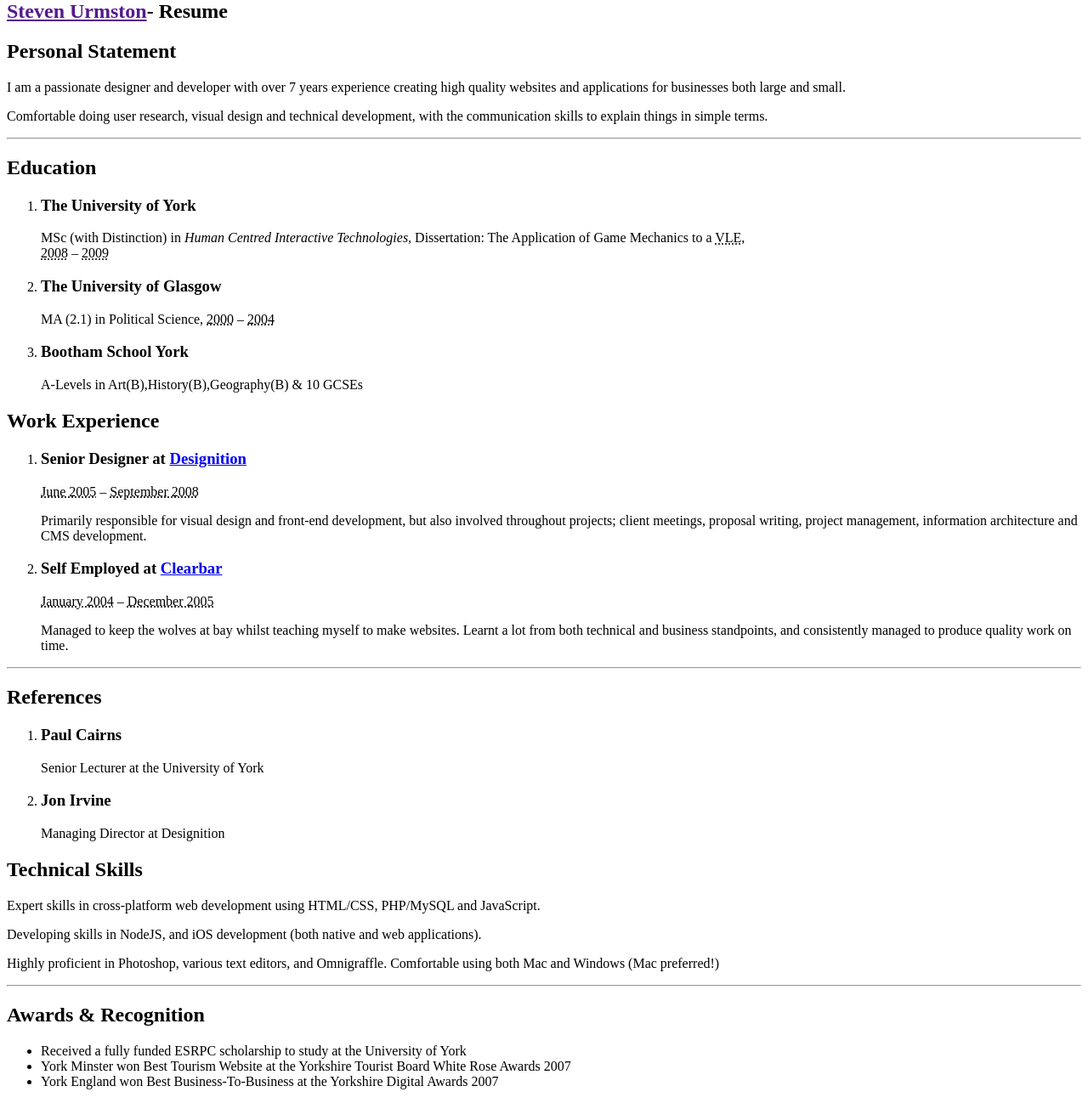
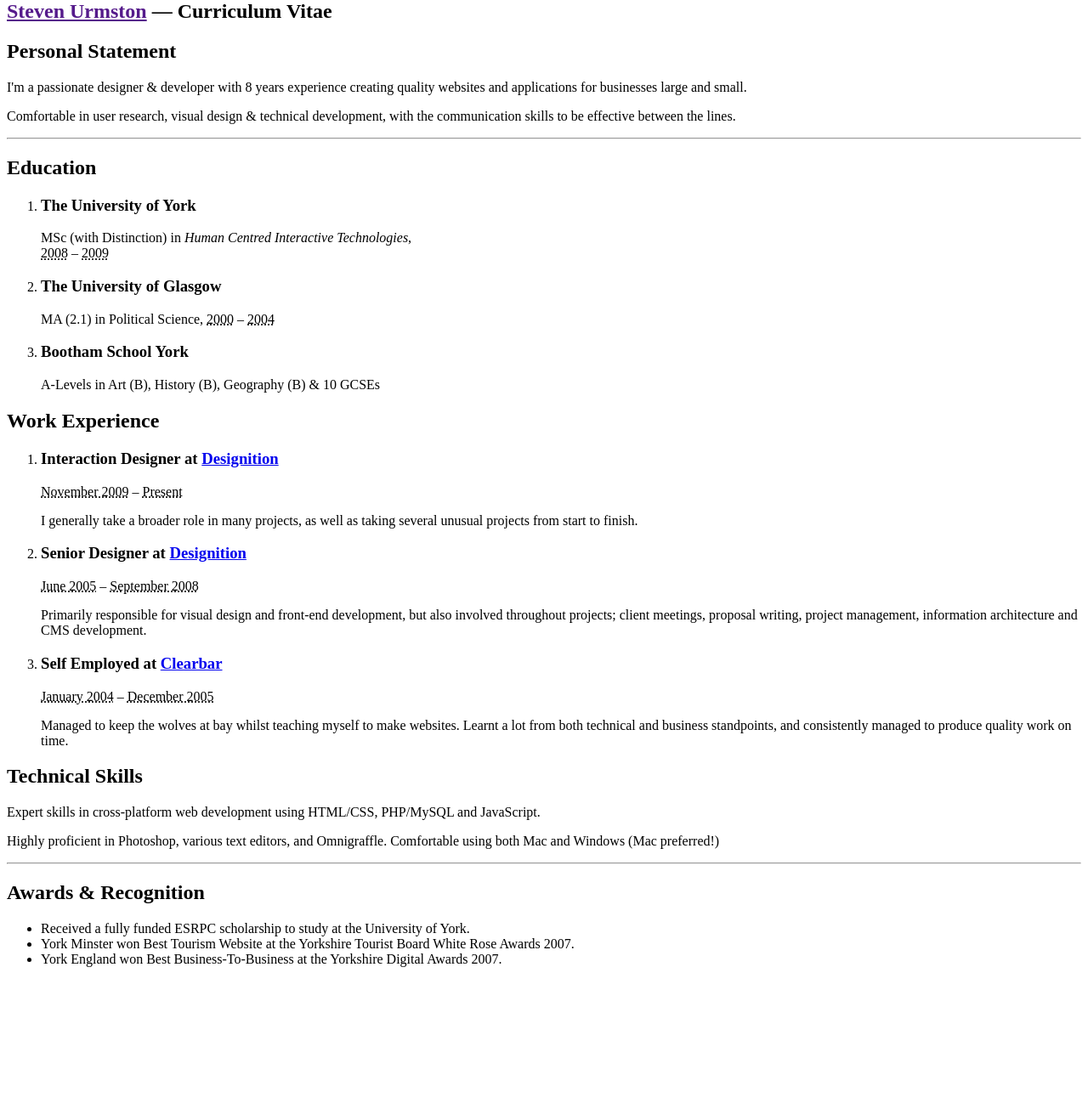
Before and after one commit to steveu/clearbar, a PHP site: the page made by site/templates/cv.php in a window 1280 px wide. Shown: the part 238-1536 px from the top of the page at 85% size. After the commit the page ends 1376 px from the top, so only its background shows below. Run offline with PHP 8.4, Linux system fonts and the light colour scheme; the template is opened without the code that fills it, so the values that code supplies are empty; some libraries are stand-ins or nearby versions.

Commit message:
CV in better shape

```diff
--- a/site/templates/cv.php
+++ b/site/templates/cv.php
@@ -3,35 +3,34 @@
 
 <section class="intro">
 	<h1>
-			<a href="">Steven Urmston</a>- Resume
-
-
+		<a href="">Steven Urmston</a> &#8212; Curriculum Vitae
 	</h1>
 </section>
 
 
 <div id="page">
 
-
 	<section class="hresume">
 
-  	<article id="about">
-    	<h2 class="mp">Personal Statement</h2>
+  		<article>
 
-			<!--<p><strong>Elegant design for websites and standards based web development.</strong></p>-->
-			<p>I am a passionate designer and developer with over 7 years experience creating high quality websites
-			and applications for businesses both large and small.
-		</p><p>
-			Comfortable doing user research, visual design and technical development,
-			with the communication skills to explain things in simple terms.</p>
+    		<h2>Personal Statement</h2>
+			<p>
+				I'm a passionate designer &amp; developer with 8 years experience creating quality websites
+				and applications for businesses large and small.
+			</p>
+			<p>
+				Comfortable in user research, visual design &amp; technical development,
+				with the communication skills to be effective between the lines.
+			</p>
+			<hr />
 
-			<span class="hr"><hr /></span>
+			<h2>Education</h2>
 
-			<h2 class="mp">Education</h2>
 			<ol class="vcalendar">
 				<li class="education vevent">
 					<h3 class="org">The University of York</h3>
-					<p class="summary">MSc (with Distinction) in <em>Human Centred Interactive Technologies</em>, Dissertation: The Application of Game Mechanics to a <abbr title="Virtual Learning Environment">VLE</abbr>, <br /><span class="date_duration"><abbr class="dtstart" title="2008-10-01">2008</abbr> &#8211; <abbr class="dtend" title="2009-09-18">2009</abbr></span></p>
+					<p class="summary">MSc (with Distinction) in <em>Human Centred Interactive Technologies</em>, <br /><span class="date_duration"><abbr class="dtstart" title="2008-10-01">2008</abbr> &#8211; <abbr class="dtend" title="2009-09-18">2009</abbr></span></p>
 				</li>
 				<li class="education vevent">
 					<h3 class="org">The University of Glasgow</h3>
@@ -39,87 +38,84 @@
 				</li>
 				<li class="education vevent">
 					<h3>Bootham School York</h3>
-					<p>A-Levels in Art(B),History(B),Geography(B) &amp; 10 GCSEs</p>
+					<p>A-Levels in Art (B), History (B), Geography (B) &amp; 10 GCSEs</p>
 				</li>
 			</ol>
 
 		</article>
 
-  	<article id="work">
+  		<article>
 
-			<h2 class="mp">Work Experience</h2>
+			<h2>Work Experience</h2>
+
     		<ol class="vcalendar">
     			<li class="experience vevent">
+  					<h3><span class="title">Interaction Designer</span> at <a href="http://designition.co.uk/" class="org">Designition</a></h3>
+					<p class="date_duration">
+						<abbr class="dtstart" title="2005-06-01">November 2009</abbr>  &#8211; <abbr class="dtend" title="20012-01-01">Present</abbr>
+					</p>
+  					<p class="description">
+	  					I generally take a broader role in many projects,
+	  					as well as taking several unusual projects from start to finish.
+					</p>
+				</li>
+  				<li class="experience vevent">
   					<h3><span class="title">Senior Designer</span> at <a href="http://designition.co.uk/" class="org">Designition</a></h3>
-					<p class="date_duration"><abbr class="dtstart" title="2005-06-01">June 2005</abbr>  &#8211; <abbr class="dtend" title="2008-09-01">September 2008</abbr></p>
+					<p class="date_duration">
+						<abbr class="dtstart" title="2005-06-01">June 2005</abbr>  &#8211; <abbr class="dtend" title="2008-09-01">September 2008</abbr>
+					</p>
   					<p class="description">
 	  					Primarily responsible for visual design and front-end development,
 	  					but also involved throughout projects; client meetings, proposal writing, project management, information architecture and CMS development.
-
 					</p>
-
 				</li>
 				<li class="experience vevent">
-  				<h3>Self Employed at <a href="http://web.archive.org/web/*/http://www.clearbar.com" title="No longer online, link is to Wayback archive">Clearbar</a></h3>
+  					<h3>Self Employed at <a href="http://web.archive.org/web/20050803080313/http://www.clearbar.com/" title="No longer online, link is to Wayback archive">Clearbar</a></h3>
   					<p class="date_duration"><abbr class="dtstart" title="2004-01-01">January 2004</abbr> &#8211; <abbr class="dtend" title="2005-12-01">December 2005</abbr></p>
   					<p class="description">
   						Managed to keep the wolves at bay whilst teaching myself to make websites.
   						Learnt a lot from both technical and business standpoints, and consistently managed
   						to produce quality work on time.
-<!--
-  					<em>Selected works</em>;
-  					<a href="http://www.woodrichardson.co.uk/">Wood &amp; Richardson</a>,
-  					<a href="http://www.acerhotel.co.uk/">Acer Hotel</a>,
-  					<a href="http://cobblestonehomes.co.uk/">Cobblestone Homes</a>,
-  					<a href="http://fulfordfriends.co.uk/">Fulford Friends</a>.
--->
 					</p>
-
   				</li>
-
   			</ol>
 
-		<span class="hr"><hr /></span>
+  			<!--
+			<hr />
 
-		<h2 class="mp">References</h2>
+			<h2>References</h2>
 
 			<ol class="references">
 				<li>
 					<h3>Paul Cairns</h3>
-				<p>Senior Lecturer at the University of York</p>
+					<p>Senior Lecturer - University of York</p>
 				</li>
 				<li>
 					<h3>Jon Irvine</h3>
-				<p>Managing Director at Designition</p>
+					<p>Managing Director - Designition</p>
 				</li>
-
 			</ol>
-
-
+			-->
   		</article>
 
-  	<article id="technical">
+  		<article>
 
-
-			<h2 class="mp">Technical Skills</h2>
+			<h2>Technical Skills</h2>
 			<p>Expert skills in cross-platform web development using HTML/CSS, PHP/MySQL and JavaScript.</p>
-			<p>Developing skills in NodeJS, and iOS development (both native and web applications).</p>
+			<!--<p>Developing skills in NodeJS, and mobile development.</p> -->
 			<p>Highly proficient in Photoshop, various text editors, and Omnigraffle. Comfortable using both Mac and Windows (Mac preferred!)</p>
 
-			<span class="hr"><hr /></span>
-				<h2 class="mp">Awards &amp; Recognition</h2>
+			<hr />
+
+			<h2>Awards &amp; Recognition</h2>
 			<ul>
-					<li>Received a fully funded ESRPC scholarship to study at the University of York</li>
-					<li>York Minster won Best Tourism Website at the Yorkshire Tourist Board White Rose Awards 2007</li>
-					<li>York England won Best Business-To-Business at the Yorkshire Digital Awards 2007</li>
+				<li>Received a fully funded ESRPC scholarship to study at the University of York.</li>
+				<li>York Minster won Best Tourism Website at the Yorkshire Tourist Board White Rose Awards 2007.</li>
+				<li>York England won Best Business-To-Business at the Yorkshire Digital Awards 2007.</li>
 			</ul>
 
 			<!--
 			<h2 class="mp">Areas of Interest</h2>
-
-
-
-
 			<ul>
 				<li>Human Centred Design</li>
 				<li>Typography &amp; Colour Theory</li>
```
Also changed, not shown: assets/styles/screen.css (+16 -3 lines), sass/screen.scss (+71 -3 lines). Lines whose indentation alone changed are shown as unchanged.
